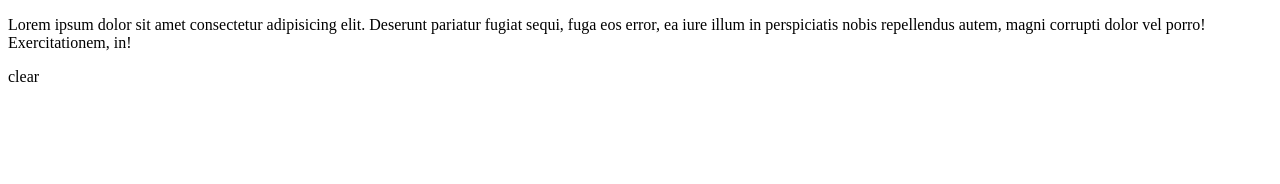
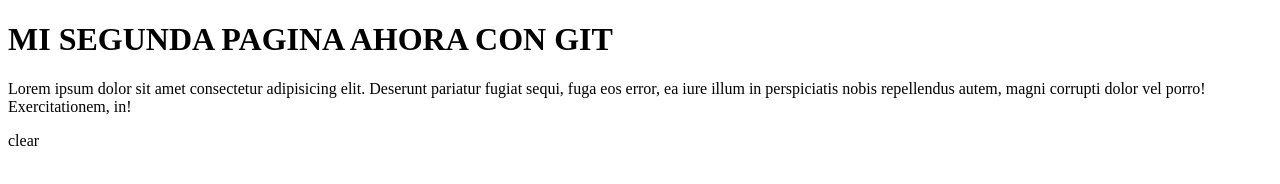
Before and after one commit to GGABRIEL13/Primer-repo, a plain HTML site: page index.html in a window 1280 px wide. Drawn offline with Linux system fonts and the light colour scheme.

Commit message:
se agrego tituto

```diff
--- a/index.html
+++ b/index.html
@@ -7,6 +7,9 @@
     <title>Document</title>
 </head>
 <body>
+    <h1>
+        MI SEGUNDA PAGINA AHORA CON GIT
+    </h1>
     <p>
         Lorem ipsum dolor sit amet consectetur adipisicing elit. Deserunt pariatur fugiat sequi, fuga eos error, ea iure illum in perspiciatis nobis repellendus autem, magni corrupti dolor vel porro! Exercitationem, in!
      </p>
```
